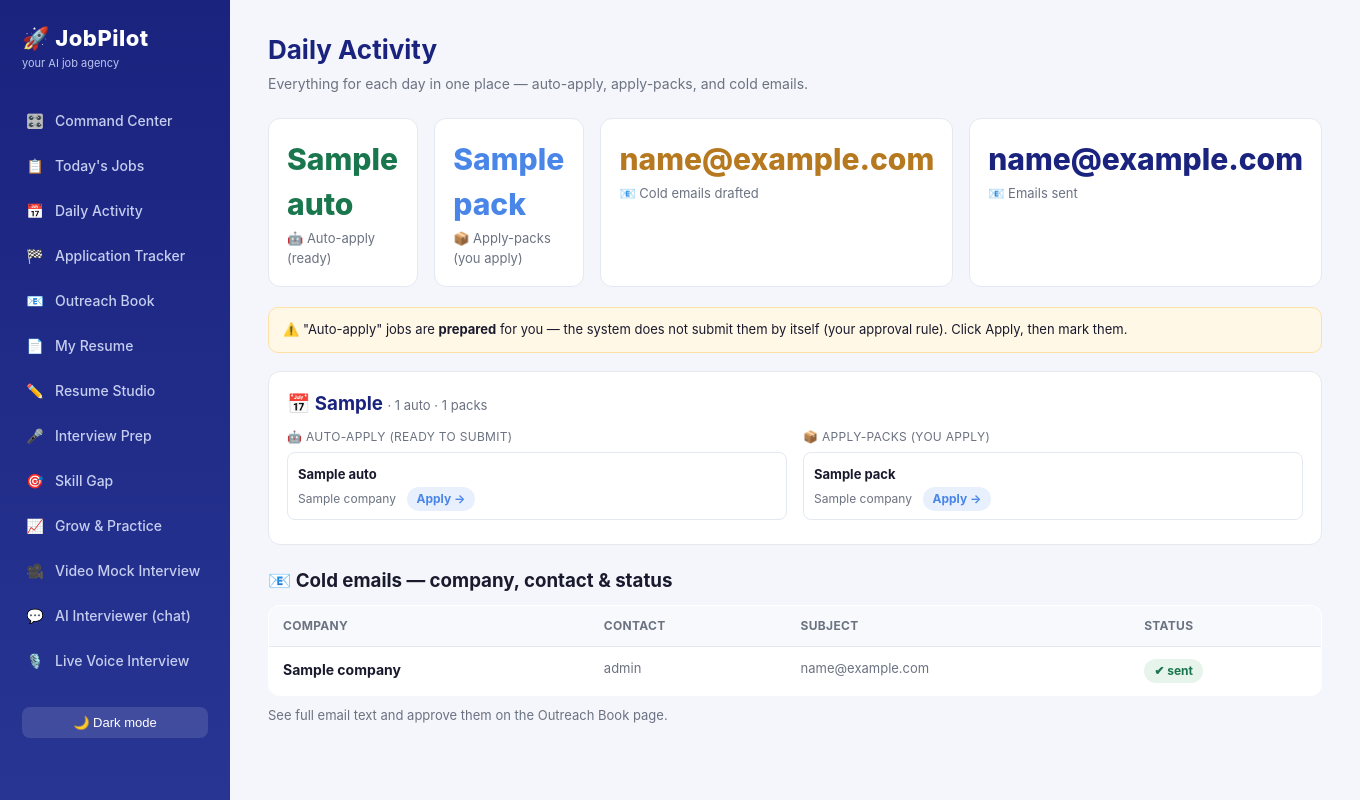
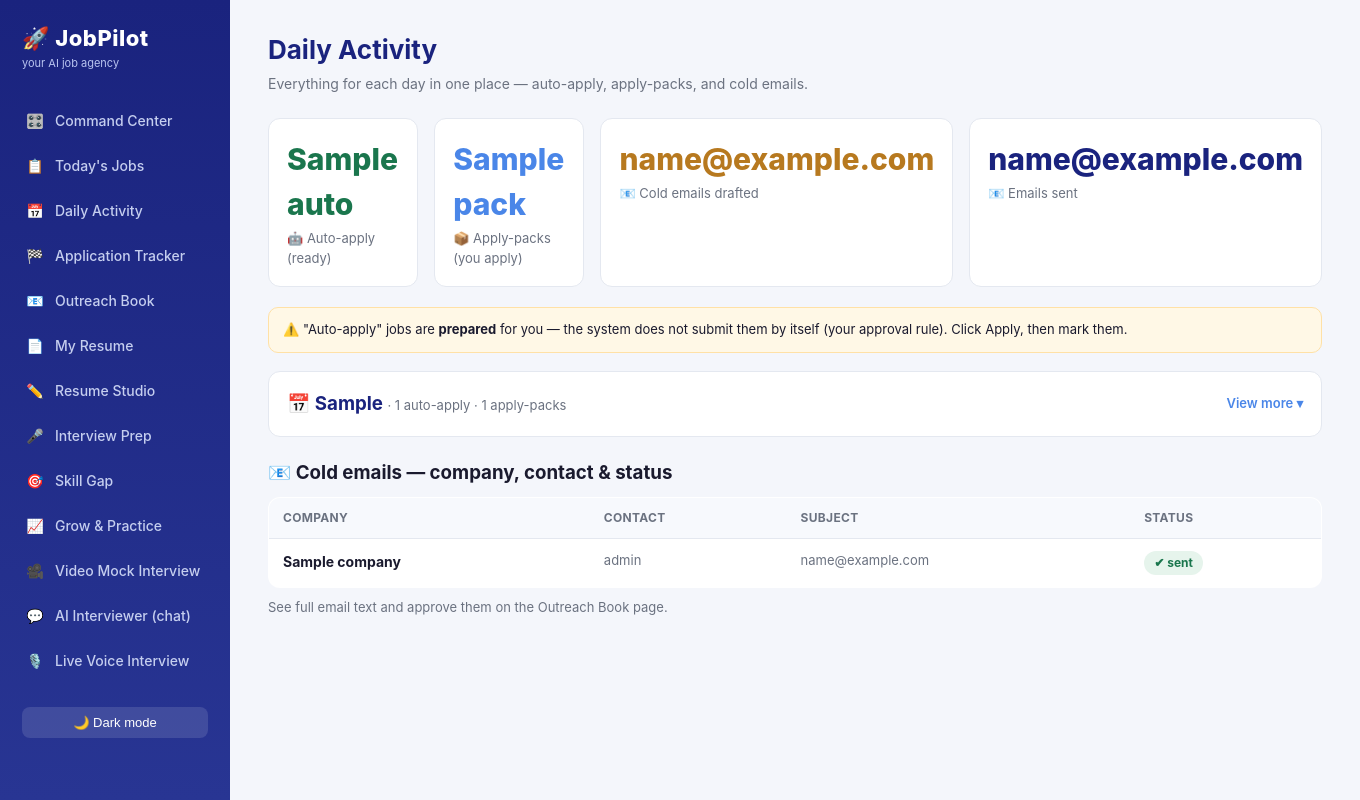
Before and after one commit to vasaviAnnapureddy/JobPilot, a Django app: template web/dashboard/templates/dashboard/activity.html in a window 1360 px wide. Run offline with Django 5.2, Linux system fonts and the light colour scheme; the template is opened without the code that fills it: most values are stand-ins (such as "Sample title", 1, 10 or a date in 2020).

Commit message:
Daily Activity: collapse each day to one row with View more/less toggle
Co-Authored-By: Claude Fable 5 <noreply@anthropic.com>

```diff
--- a/web/dashboard/templates/dashboard/activity.html
+++ b/web/dashboard/templates/dashboard/activity.html
@@ -16,11 +16,16 @@
 </div>
 
 {% for d in days %}
-  <div class="card" style="margin-bottom:16px">
-    <h3 style="color:var(--navy);margin-bottom:10px">📅 {{ d.day_short }}
-      <span class="muted" style="font-size:13px;font-weight:400">
-        · {{ d.auto|length }} auto · {{ d.pack|length }} packs</span></h3>
+  <div class="card" style="margin-bottom:12px">
+    <div style="display:flex;justify-content:space-between;align-items:center;cursor:pointer"
+         onclick="var b=this.parentNode.querySelector('.details');b.style.display=b.style.display==='none'?'block':'none';this.querySelector('.vm').textContent=b.style.display==='none'?'View more ▾':'View less ▴';">
+      <h3 style="color:var(--navy);margin:0">📅 {{ d.day_short }}
+        <span class="muted" style="font-size:13px;font-weight:400">
+          · {{ d.auto|length }} auto-apply · {{ d.pack|length }} apply-packs</span></h3>
+      <span class="vm" style="color:var(--blue);font-size:13px;font-weight:600">View more ▾</span>
+    </div>
 
+    <div class="details" style="display:none;margin-top:12px">
     <div class="grid g2">
       <!-- Auto-apply -->
       <div>
@@ -44,6 +49,7 @@
           </div>
         {% empty %}<div class="muted" style="font-size:13px">None</div>{% endfor %}
       </div>
+    </div>
     </div>
   </div>
 {% empty %}
```
